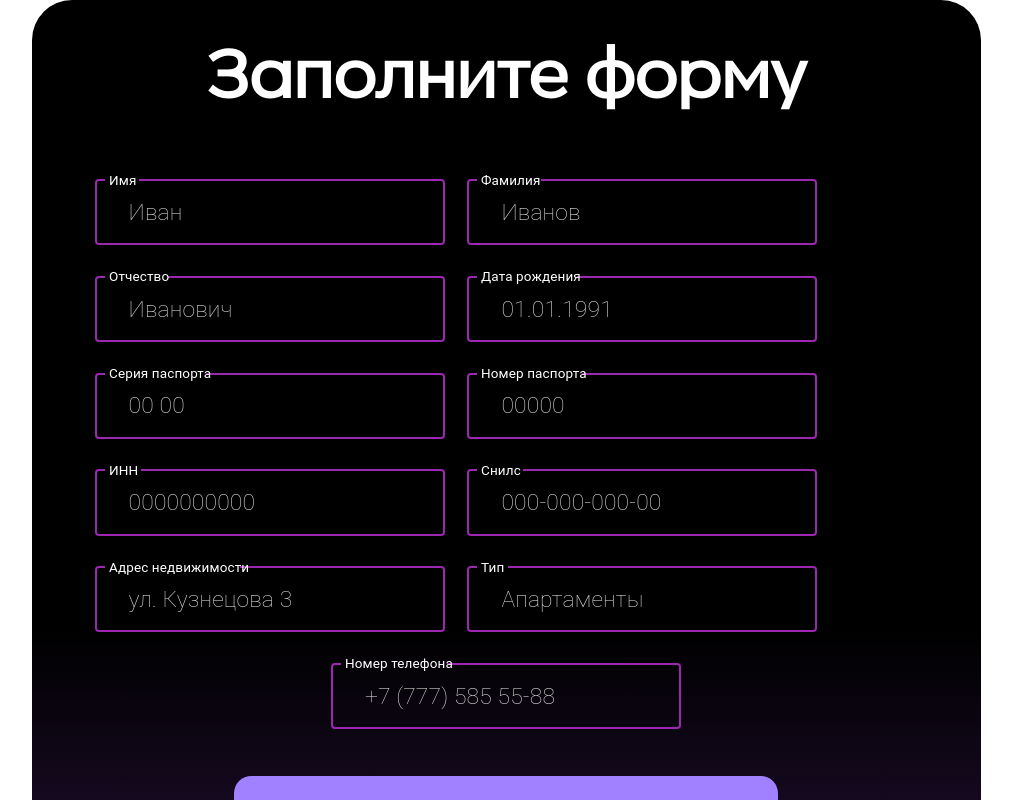
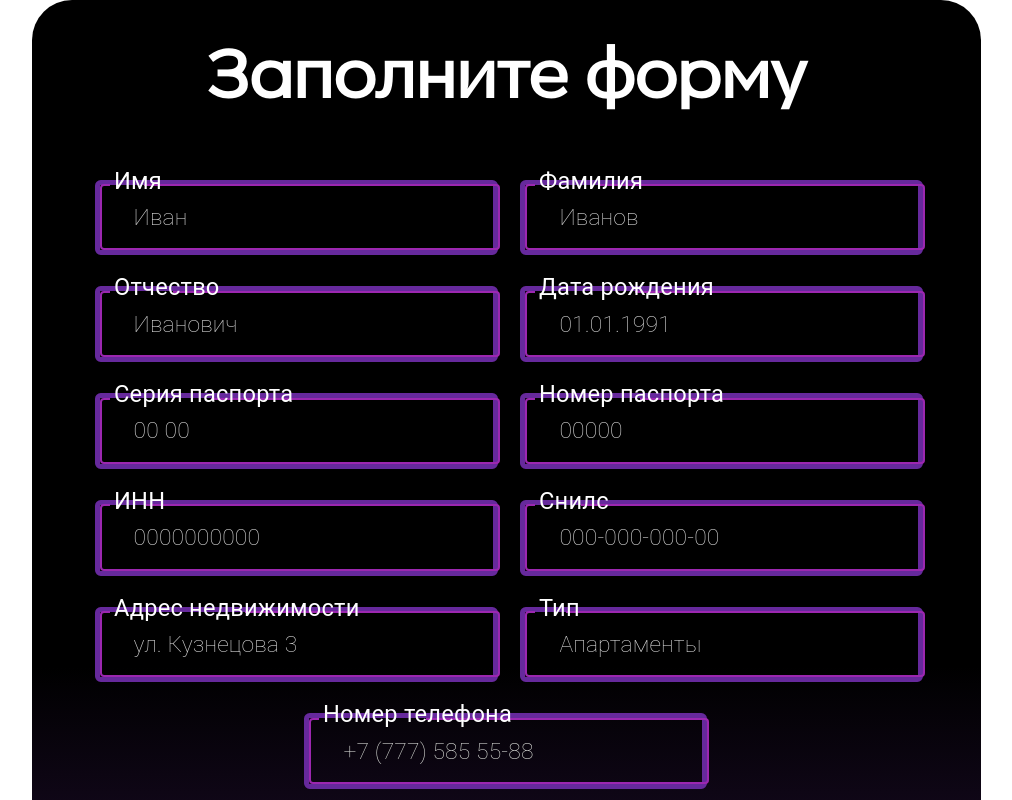
Before and after one commit to Perishte-135/Online_loans_website, a React (Create React App) app: page /form in a window 1280 px wide. Shown: the top 800 px of the page, without its empty margins (134-1146 px from the left). Built offline with nearby package versions, Linux system fonts and the light colour scheme.

Commit message:
added correct styles for form

```diff
--- a/package.json
+++ b/package.json
@@ -5,7 +5,9 @@
   "dependencies": {
     "@emotion/react": "^11.11.4",
     "@emotion/styled": "^11.11.5",
+    "@material-ui/core": "^4.12.4",
     "@mui/material": "^5.15.15",
+    "@mui/styles": "^5.15.15",
     "@testing-library/jest-dom": "^5.17.0",
     "@testing-library/react": "^13.4.0",
     "@testing-library/user-event": "^13.5.0",
@@ -13,6 +15,7 @@
     "react-dom": "^18.2.0",
     "react-router-dom": "^6.22.3",
     "react-scripts": "5.0.1",
+    "react-with-styles": "^5.0.0",
     "styled-components": "^6.1.8",
     "web-vitals": "^2.1.4"
   },
--- a/src/App.css
+++ b/src/App.css
@@ -1,3 +1,7 @@
 .wrapper {
   width: 100%;
 }
+
+:global .MuiOutlinedInput-notchedOutline css-1d3z3hw-MuiOutlinedInput-notchedOutline {
+  border-width: 5px;
+}
--- a/src/components/form/Form.jsx
+++ b/src/components/form/Form.jsx
@@ -2,6 +2,8 @@ import React, {useState} from 'react';
 import './Form.css';
 import TextField from '@mui/material/TextField';
 import {inputLabelClasses} from "@mui/material/InputLabel";
+import Box from "@mui/material/Box";
+
 
 const Form = ({showForm}) => {
   return (
@@ -11,6 +13,7 @@ const Form = ({showForm}) => {
         <div className="application_form">
           <div className="form_fields">
             <div>
+              <Box sx={{border: '5px solid #66299c', borderRadius: '5.72px', width: '403px'}}>
                 <TextField
                   label="Имя"
                   style={{color: "white"}}
@@ -24,14 +27,23 @@ const Form = ({showForm}) => {
                       [`&.${inputLabelClasses.shrink}`]: {
                         // set the color of the label when shrinked (usually when the TextField is focused)
                         color: "white",
-                      fontSize: "18px",
+                        fontSize: "31.54px",
+                        lineHeight: "61.33px",
+                        marginTop: '-18px',
                       }
+                    }
+                  }}
+                  InputProps={{
+                    style: {
+                      width: '400px'
                     }
                   }}
                   focused
                 />
+              </Box>
             </div>
             <div>
+              <Box sx={{border: '5px solid #66299c', borderRadius: '5.72px', width: '403px'}}>
                 <TextField
                   label="Фамилия"
                   defaultValue="Иванов"
@@ -44,16 +56,25 @@ const Form = ({showForm}) => {
                       [`&.${inputLabelClasses.shrink}`]: {
                         // set the color of the label when shrinked (usually when the TextField is focused)
                         color: "white",
-                      fontSize: "18px",
+                        fontSize: "31.54px",
+                        lineHeight: "61.33px",
+                        marginTop: '-18px',
                       }
+                    }
+                  }}
+                  InputProps={{
+                    style: {
+                      width: '400px'
                     }
                   }}
                   focused
                 />
+              </Box>
             </div>
           </div>
           <div className="form_fields">
             <div>
+              <Box sx={{border: '5px solid #66299c', borderRadius: '5.72px', width: '403px'}}>
                 <TextField
                   label="Отчество"
                   style={{color: "white"}}
@@ -66,14 +87,23 @@ const Form = ({showForm}) => {
                       color: "red",
                       [`&.${inputLabelClasses.shrink}`]: {
                         color: "white",
-                      fontSize: "18px",
+                        fontSize: "31.54px",
+                        lineHeight: "61.33px",
+                        marginTop: '-18px',
                       }
+                    }
+                  }}
+                  InputProps={{
+                    style: {
+                      width: '400px'
                     }
                   }}
                   focused
                 />
+              </Box>
             </div>
             <div>
+              <Box sx={{border: '5px solid #66299c', borderRadius: '5.72px', width: '403px'}}>
                 <TextField
                   label="Дата рождения"
                   defaultValue="01.01.1991"
@@ -86,17 +116,26 @@ const Form = ({showForm}) => {
                       [`&.${inputLabelClasses.shrink}`]: {
                         // set the color of the label when shrinked (usually when the TextField is focused)
                         color: "white",
-                      fontSize: "18px",
+                        fontSize: "31.54px",
+                        lineHeight: "61.33px",
+                        marginTop: '-18px',
                       }
+                    }
+                  }}
+                  InputProps={{
+                    style: {
+                      width: '400px'
                     }
                   }}
                   focused
                 />
+              </Box>
             </div>
 
           </div>
           <div className="form_fields">
             <div>
+              <Box sx={{border: '5px solid #66299c', borderRadius: '5.72px', width: '403px'}}>
                 <TextField
                   label="Серия паспорта"
                   style={{color: "white"}}
@@ -109,14 +148,23 @@ const Form = ({showForm}) => {
                       color: "red",
                       [`&.${inputLabelClasses.shrink}`]: {
                         color: "white",
-                      fontSize: "18px",
+                        fontSize: "31.54px",
+                        lineHeight: "61.33px",
+                        marginTop: '-18px',
                       }
+                    }
+                  }}
+                  InputProps={{
+                    style: {
+                      width: '400px'
                     }
                   }}
                   focused
                 />
+              </Box>
             </div>
             <div>
+              <Box sx={{border: '5px solid #66299c', borderRadius: '5.72px', width: '403px'}}>
                 <TextField
                   label="Номер паспорта"
                   defaultValue="00000"
@@ -129,16 +177,25 @@ const Form = ({showForm}) => {
                       [`&.${inputLabelClasses.shrink}`]: {
                         // set the color of the label when shrinked (usually when the TextField is focused)
                         color: "white",
-                      fontSize: "18px",
+                        fontSize: "31.54px",
+                        lineHeight: "61.33px",
+                        marginTop: '-18px',
                       }
+                    }
+                  }}
+                  InputProps={{
+                    style: {
+                      width: '400px'
                     }
                   }}
                   focused
                 />
+              </Box>
             </div>
           </div>
           <div className="form_fields">
             <div>
+              <Box sx={{border: '5px solid #66299c', borderRadius: '5.72px', width: '403px'}}>
                 <TextField
                   label="ИНН"
                   style={{color: "white"}}
@@ -151,14 +208,23 @@ const Form = ({showForm}) => {
                       color: "red",
                       [`&.${inputLabelClasses.shrink}`]: {
                         color: "white",
-                      fontSize: "18px",
+                        fontSize: "31.54px",
+                        lineHeight: "61.33px",
+                        marginTop: '-18px',
                       }
+                    }
+                  }}
+                  InputProps={{
+                    style: {
+                      width: '400px'
                     }
                   }}
                   focused
                 />
+              </Box>
             </div>
             <div>
+              <Box sx={{border: '5px solid #66299c', borderRadius: '5.72px', width: '403px'}}>
                 <TextField
                   label="Снилс"
                   defaultValue="000-000-000-00"
@@ -171,16 +237,25 @@ const Form = ({showForm}) => {
                       [`&.${inputLabelClasses.shrink}`]: {
                         // set the color of the label when shrinked (usually when the TextField is focused)
                         color: "white",
-                      fontSize: "18px",
+                        fontSize: "31.54px",
+                        lineHeight: "61.33px",
+                        marginTop: '-18px',
                       }
+                    }
+                  }}
+                  InputProps={{
+                    style: {
+                      width: '400px'
                     }
                   }}
                   focused
                 />
+              </Box>
             </div>
           </div>
           <div className="form_fields">
             <div>
+              <Box sx={{border: '5px solid #66299c', borderRadius: '5.72px', width: '403px'}}>
                 <TextField
                   label="Адрес недвижимости"
                   style={{color: "white"}}
@@ -193,14 +268,23 @@ const Form = ({showForm}) => {
                       color: "red",
                       [`&.${inputLabelClasses.shrink}`]: {
                         color: "white",
-                      fontSize: "18px",
+                        fontSize: "31.54px",
+                        lineHeight: "61.33px",
+                        marginTop: '-18px',
                       }
+                    }
+                  }}
+                  InputProps={{
+                    style: {
+                      width: '400px'
                     }
                   }}
                   focused
                 />
+              </Box>
             </div>
             <div>
+              <Box sx={{border: '5px solid #66299c', borderRadius: '5.72px', width: '403px'}}>
                 <TextField
                   label="Тип"
                   defaultValue="Апартаменты"
@@ -213,16 +297,25 @@ const Form = ({showForm}) => {
                       [`&.${inputLabelClasses.shrink}`]: {
                         // set the color of the label when shrinked (usually when the TextField is focused)
                         color: "white",
-                      fontSize: "18px",
+                        fontSize: "31.54px",
+                        lineHeight: "61.33px",
+                        marginTop: '-18px',
                       }
+                    }
+                  }}
+                  InputProps={{
+                    style: {
+                      width: '400px'
                     }
                   }}
                   focused
                 />
+              </Box>
             </div>
           </div>
           <div className="form_fields" style={{display: 'flex', justifyContent: "center", flexDirection: "column"}}>
-            <div>
+            <div style={{display: 'flex', justifyContent: 'center'}}>
+              <Box sx={{border: '5px solid #66299c', borderRadius: '5.72px', width: '403px'}}>
                 <TextField
                   label="Номер телефона"
                   style={{color: "white"}}
@@ -235,12 +328,20 @@ const Form = ({showForm}) => {
                       color: "red",
                       [`&.${inputLabelClasses.shrink}`]: {
                         color: "white",
-                      fontSize: "18px",
+                        fontSize: "31.54px",
+                        lineHeight: "61.33px",
+                        marginTop: '-18px',
                       }
+                    }
+                  }}
+                  InputProps={{
+                    style: {
+                      width: '400px'
                     }
                   }}
                   focused
                 />
+              </Box>
             </div>
           </div>
           <div className="btn_wrap">
```
Also changed, not shown: src/pages/creedy/Creedy.css (+6 -8 lines), src/pages/creedy/Creedy.jsx (indentation only), 1 other file (tests, documents, lock files or other folders). Lines whose indentation alone changed are shown as unchanged.
